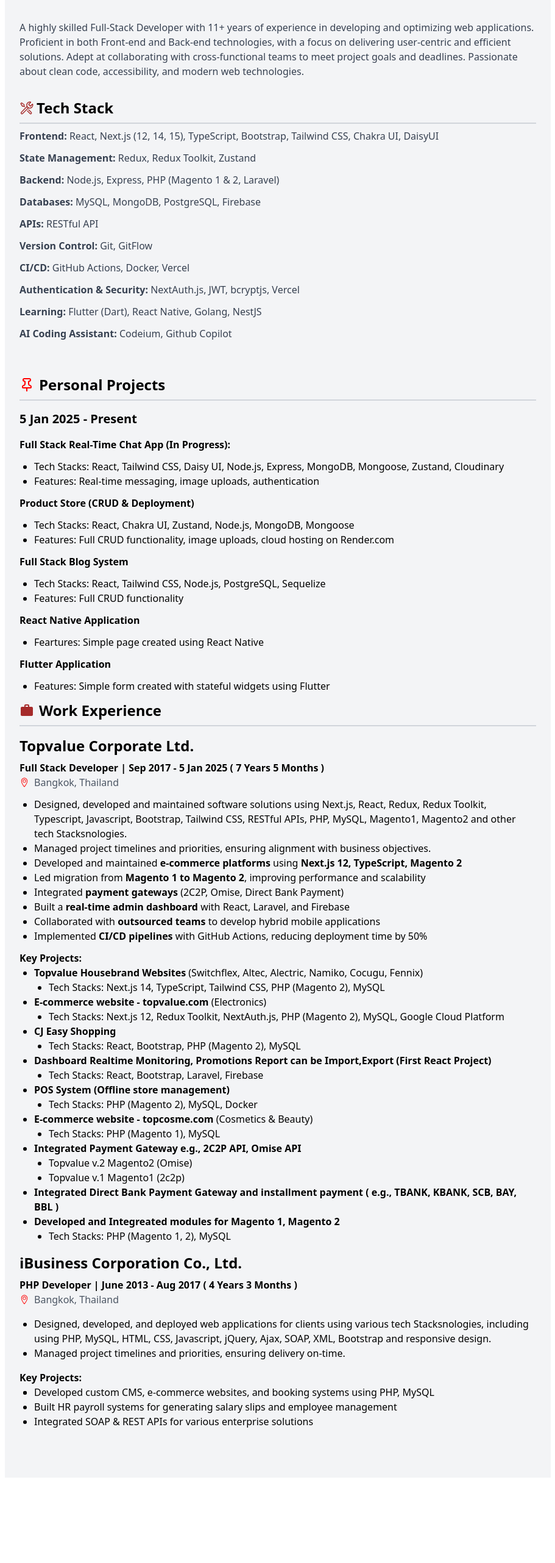
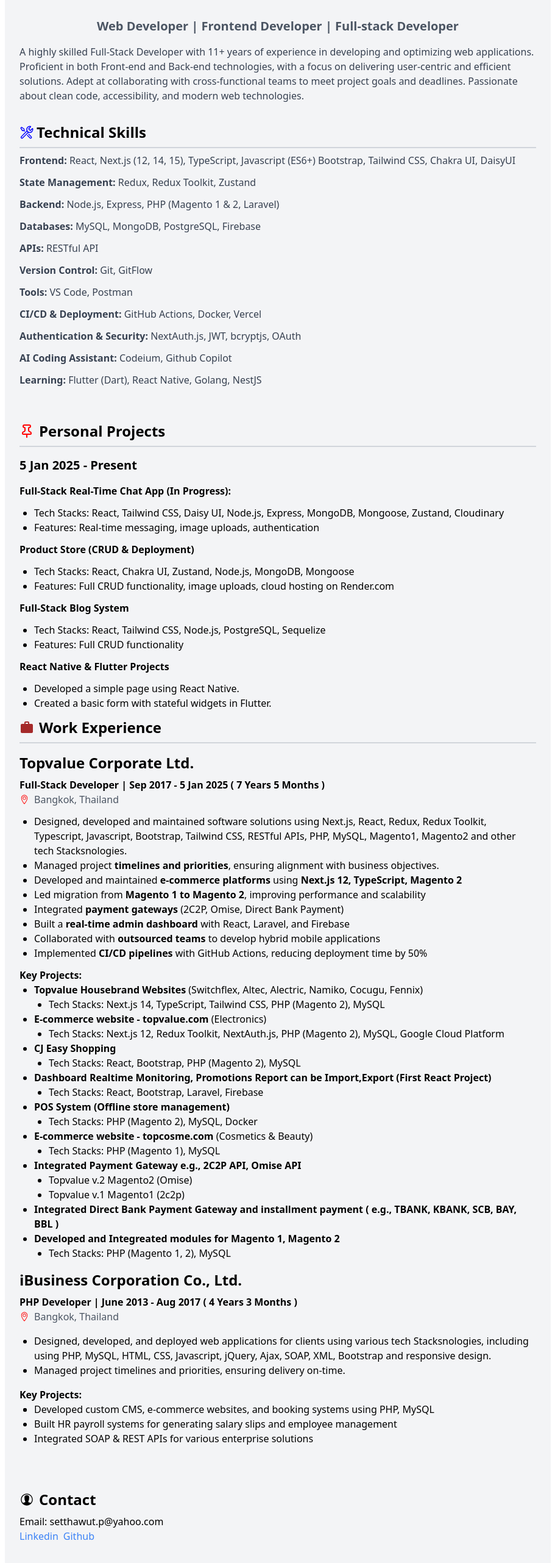
Before and after one commit to oopbest/my-resume, a React (Vite) app: page / in a window 1280 px wide. Shown: the part 131-2694 px from the top of the page at 61% size, without its empty margins (184-1095 px from the left). Before the commit the page ends 2554 px from the top, so only its background shows below. Built offline with nearby package versions, Linux system fonts and the light colour scheme.

Commit message:
update v.1.0.1

```diff
--- a/src/App.jsx
+++ b/src/App.jsx
@@ -1,6 +1,7 @@
 import { motion } from "framer-motion";
 import WorksExperience from "./components/WorksExperience";
-import TechStack from "./components/TechStack";
+import TechSkills from "./components/TechSkills";
+import Educations from "./components/Educations";
 
 export default function Resume() {
   return (
@@ -15,9 +16,11 @@
         <h1 className="text-4xl font-bold text-gray-800 pb-4">
           Setthawut Pimthong
         </h1>
-        <p>Information Technology, Rangsit University</p>
-        <p className="text-lg text-gray-600">
-          Web Developer | Frontend Developer | Fullstack Developer
+        <p>
+          <strong>Date of Birth:</strong> 31 May 1988{" "}
+        </p>
+        <p>
+          <strong>Education:</strong> Information Technology, Rangsit University
         </p>
       </motion.header>
 
@@ -28,6 +31,9 @@
         transition={{ duration: 0.5, delay: 0.2 }}
         className="mb-8"
       >
+        <h3 className="text-xl text-center font-bold text-gray-600 pb-4">
+          Web Developer | Frontend Developer | Full-stack Developer
+        </h3>
         <p className="text-gray-700">
           A highly skilled Full-Stack Developer with 11+ years of experience in
           developing and optimizing web applications. Proficient in both
@@ -45,7 +51,7 @@
         transition={{ duration: 0.5, delay: 0.6 }}
         className="mb-8"
       >
-        <TechStack />
+        <TechSkills />
       </motion.section>
 
       {/* WorksExperience Section */}
@@ -58,16 +64,15 @@
         <WorksExperience />
       </motion.section>
 
-      {/* Contact Section */}
-      {/* <motion.section
+      {/* Education Section */}
+      <motion.section
         initial={{ opacity: 0, y: 20 }}
         animate={{ opacity: 1, y: 0 }}
         transition={{ duration: 0.5, delay: 0.8 }}
-        className="max-w-2xl mb-8"
+        className="mb-8"
       >
-        <h2 className="text-2xl font-semibold text-gray-800 mb-2">Contact</h2>
-        <p className="text-gray-700">Email: johndoe@example.com</p>
-      </motion.section> */}
+        <Educations />
+      </motion.section>
 
       {/* Download Button */}
       {/* <motion.div
--- /dev/null
+++ b/src/components/Educations.jsx
@@ -0,0 +1,36 @@
+import React from "react";
+import { FaUniversity } from "react-icons/fa";
+import { IoIosContact } from "react-icons/io";
+
+const Educations = () => {
+  return (
+    <div>
+      <div className="mt-4">
+        <h2 className="flex gap-2 items-center text-2xl font-semibold pb-2">
+          <IoIosContact /> Contact
+        </h2>
+        <p>Email: setthawut.p@yahoo.com</p>
+        <div className="flex flex-row gap-2">
+          <a
+            href="https://www.linkedin.com/in/setthawut-pimthong"
+            target="_blank"
+            rel="noopener noreferrer"
+            className="text-blue-500 hover:underline"
+          >
+            Linkedin
+          </a>
+          <a
+            href="https://github.com/oopbest"
+            target="_blank"
+            rel="noopener noreferrer"
+            className="text-blue-500 hover:underline"
+          >
+            Github
+          </a>
+        </div>
+      </div>
+    </div>
+  );
+};
+
+export default Educations;
--- a/src/components/PersonalProject.jsx
+++ b/src/components/PersonalProject.jsx
@@ -9,7 +9,7 @@
       </h2>
       <h2 className="font-bold py-4 text-xl">5 Jan 2025 - Present</h2>
       <h3 className="font-bold">
-        Full Stack Real-Time Chat App (In Progress):
+        Full-Stack Real-Time Chat App (In Progress):
       </h3>
       <ul className="list-disc ml-6 my-3">
         <li>
@@ -28,22 +28,17 @@
           Render.com{" "}
         </li>
       </ul>
-      <h3 className="font-bold">Full Stack Blog System</h3>
+      <h3 className="font-bold">Full-Stack Blog System</h3>
       <ul className="list-disc ml-6 my-3">
         <li>
           Tech Stacks: React, Tailwind CSS, Node.js, PostgreSQL, Sequelize
         </li>
         <li>Features: Full CRUD functionality</li>
       </ul>
-      <h3 className="font-bold">React Native Application</h3>
+      <h3 className="font-bold">React Native & Flutter Projects</h3>
       <ul className="list-disc ml-6 my-3">
-        <li>Feartures: Simple page created using React Native</li>
-      </ul>
-      <h3 className="font-bold">Flutter Application</h3>
-      <ul className="list-disc ml-6 my-3">
-        <li>
-          Features: Simple form created with stateful widgets using Flutter
-        </li>
+        <li>Developed a simple page using React Native.</li>
+        <li>Created a basic form with stateful widgets in Flutter.</li>
       </ul>
     </div>
   );
--- a/src/components/Summary.jsx
+++ b/src/components/Summary.jsx
@@ -7,7 +7,7 @@
         Summary
       </h2>
       <p className="text-gray-700 mt-2">
-        Experienced Full Stack Developer with 11+ years in web development,
+        Experienced Full-Stack Developer with 11+ years in web development,
         specializing in React, Next.js, TypeScript, and Node.js. Passionate
         about frontend optimization, API integration, and CI/CD automation.
       </p>
--- a/src/components/TechStack.jsx
+++ b/src/components/TechSkills.jsx
@@ -1,16 +1,16 @@
 import React from "react";
 import { VscTools } from "react-icons/vsc";
 
-const TechStack = () => {
+const TechSkills = () => {
   return (
     <section className="mb-6">
       <h2 className="flex items-center gap-1 text-2xl font-semibold border-b-2 border-gray-300 pb-2">
-        <VscTools color="brown" /> Tech Stack
+        <VscTools color="blue" /> Technical Skills
       </h2>
       <ul className="flex flex-col gap-3 mt-2 text-gray-700">
         <li>
           <strong>Frontend:</strong> React, Next.js (12, 14, 15), TypeScript,
-          Bootstrap, Tailwind CSS, Chakra UI, DaisyUI
+          Javascript (ES6+) Bootstrap, Tailwind CSS, Chakra UI, DaisyUI
         </li>
         <li>
           <strong>State Management:</strong> Redux, Redux Toolkit, Zustand
@@ -29,22 +29,25 @@
           <strong>Version Control:</strong> Git, GitFlow
         </li>
         <li>
-          <strong>CI/CD:</strong> GitHub Actions, Docker, Vercel
+          <strong>Tools:</strong> VS Code, Postman
+        </li>
+        <li>
+          <strong>CI/CD & Deployment:</strong> GitHub Actions, Docker, Vercel
         </li>
         <li>
           <strong>Authentication & Security:</strong> NextAuth.js, JWT,
-          bcryptjs, Vercel
+          bcryptjs, OAuth
+        </li>
+        <li>
+          <strong>AI Coding Assistant:</strong> Codeium, Github Copilot
         </li>
         <li>
           <strong>Learning:</strong> Flutter (Dart), React Native, Golang,
           NestJS
-        </li>
-        <li>
-          <strong>AI Coding Assistant:</strong> Codeium, Github Copilot
         </li>
       </ul>
     </section>
   );
 };
 
-export default TechStack;
+export default TechSkills;
--- a/src/components/WorksExperience.jsx
+++ b/src/components/WorksExperience.jsx
@@ -17,7 +17,7 @@
       <div className="mt-4">
         <h3 className="text-2xl font-bold pb-2">Topvalue Corporate Ltd.</h3>
         <p className="font-bold">
-          Full Stack Developer | Sep 2017 - 5 Jan 2025 ( 7 Years 5 Months )
+          Full-Stack Developer | Sep 2017 - 5 Jan 2025 ( 7 Years 5 Months )
         </p>
         <p className="flex flex-row items-center gap-2 text-gray-600">
           {" "}
@@ -34,8 +34,8 @@
             tech Stacksnologies.
           </li>
           <li>
-            Managed project timelines and priorities, ensuring alignment with
-            business objectives.
+            Managed project <strong>timelines and priorities</strong>, ensuring
+            alignment with business objectives.
           </li>
           <li>
             Developed and maintained <strong>e-commerce platforms</strong> using{" "}
```
